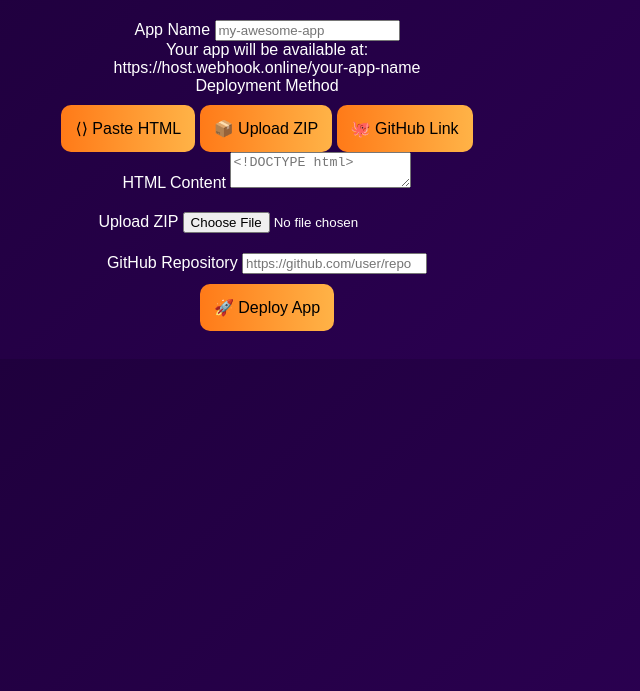
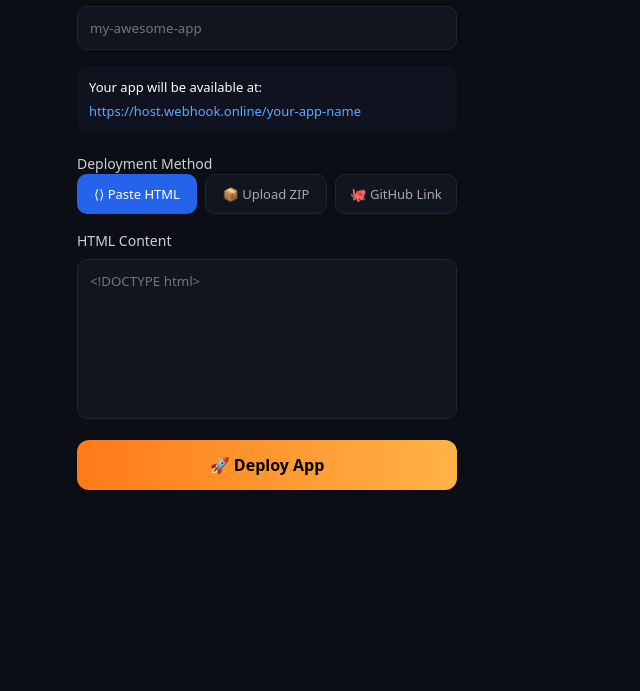
Before and after one commit to stunnagee642-droid/Webhook, a website: page public/index.html in a window 1280 px wide. Shown: the part 109-800 px from the top of the page, without its empty margins (373-1013 px from the left). Drawn offline with Linux system fonts and the light colour scheme.

Commit message:
Update style.css

```diff
--- a/public/style.css
+++ b/public/style.css
@@ -1,20 +1,97 @@
+* {
+  box-sizing: border-box;
+  font-family: system-ui, -apple-system, BlinkMacSystemFont;
+}
+
 body {
-  background: linear-gradient(135deg, #1b0036, #2e0057);
-  color: white;
-  font-family: Arial;
-  text-align: center;
+  margin: 0;
+  background: #0b0e14;
+  color: #fff;
+}
+
+.container {
+  max-width: 420px;
+  margin: auto;
   padding: 20px;
 }
 
-button {
+h1 {
+  font-size: 22px;
+  margin-bottom: 20px;
+}
+
+label {
+  font-size: 14px;
+  opacity: 0.8;
+}
+
+input, textarea {
+  width: 100%;
+  background: #11151f;
+  border: 1px solid #1f2537;
+  border-radius: 10px;
+  padding: 12px;
+  color: white;
+  margin: 8px 0 16px;
+}
+
+textarea {
+  height: 160px;
+  resize: none;
+}
+
+.url-preview {
+  background: #0f1320;
+  padding: 12px;
+  border-radius: 10px;
+  font-size: 13px;
+  margin-bottom: 20px;
+}
+
+.url {
+  margin-top: 6px;
+  color: #5da9ff;
+  word-break: break-all;
+}
+
+.tabs {
+  display: flex;
+  gap: 8px;
+  margin-bottom: 15px;
+}
+
+.tab {
+  flex: 1;
+  background: #11151f;
+  border: 1px solid #1f2537;
+  color: #aaa;
+  padding: 10px;
+  border-radius: 10px;
+  cursor: pointer;
+  font-size: 13px;
+}
+
+.tab.active {
+  background: #2563eb;
+  color: white;
+  border: none;
+}
+
+.panel {
+  display: none;
+}
+
+.panel.active {
+  display: block;
+}
+
+.deploy {
+  width: 100%;
   background: linear-gradient(90deg, #ff7a18, #ffb347);
   border: none;
   padding: 14px;
-  border-radius: 10px;
+  border-radius: 12px;
   font-size: 16px;
-  margin-top: 10px;
+  font-weight: bold;
+  cursor: pointer;
 }
-
-input {
-  margin-top: 20px;
-}
```
